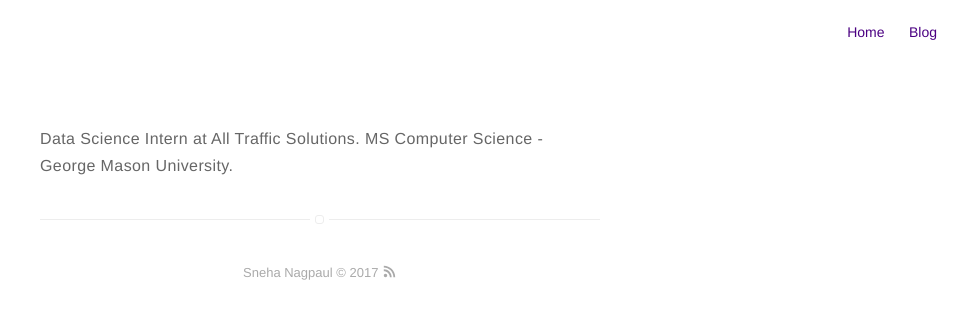
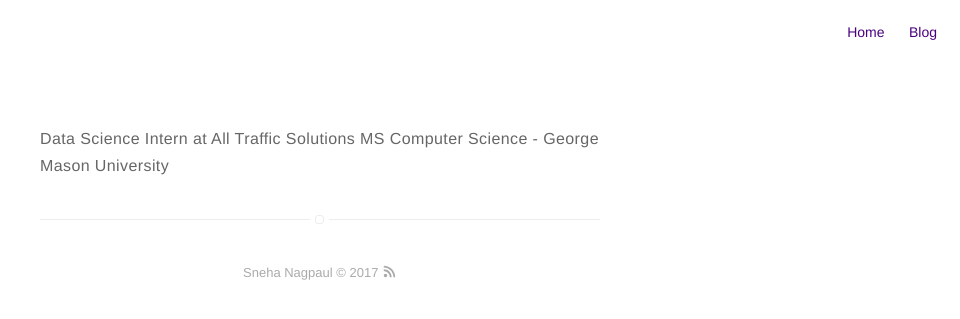
Before and after one commit to nagpaul/nagpaul.github.io, a Jekyll site: the page built from about.md, in a window 1280 px wide. Shown: the top 319 px of the page, without its empty margins (320-1280 px from the left). Built offline with Jekyll 4.4.1, drawn with Linux system fonts in a browser that asks for light colours.

```diff
--- a/_posts/2016-07-17-hello-world.markdown
+++ b/_posts/2016-07-17-hello-world.markdown
@@ -15,6 +15,3 @@ description: It is I
 ---
 
 I'm online.
-
-
-I am at George Mason University studying Artificial Intelligence for my Master's degree. My main interests lie in Data Science and Machine Learning. I also dabble in NLP and Computer Vision.
--- a/about.md
+++ b/about.md
@@ -5,8 +5,8 @@ permalink: /about/
 ---
 
 
-Data Science Intern at All Traffic Solutions.
-MS Computer Science - George Mason University.
+Data Science Intern at All Traffic Solutions
+MS Computer Science - George Mason University
 
 <!-- ---
 title: About
```
Also changed, not shown: 1 other file.
